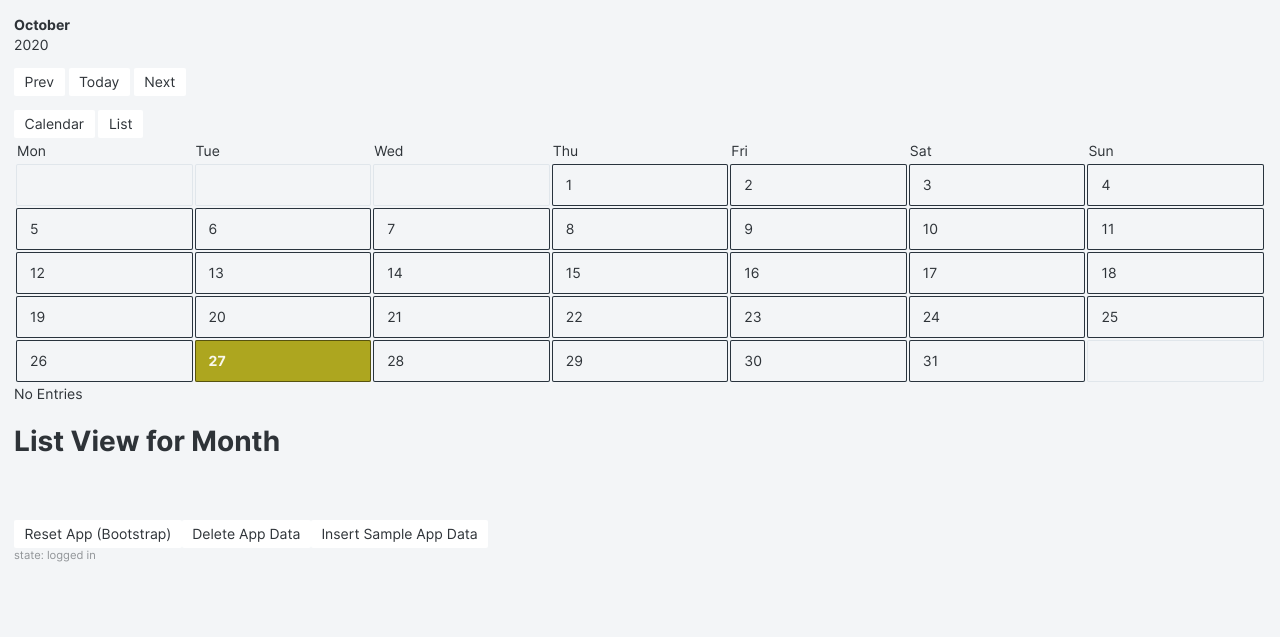
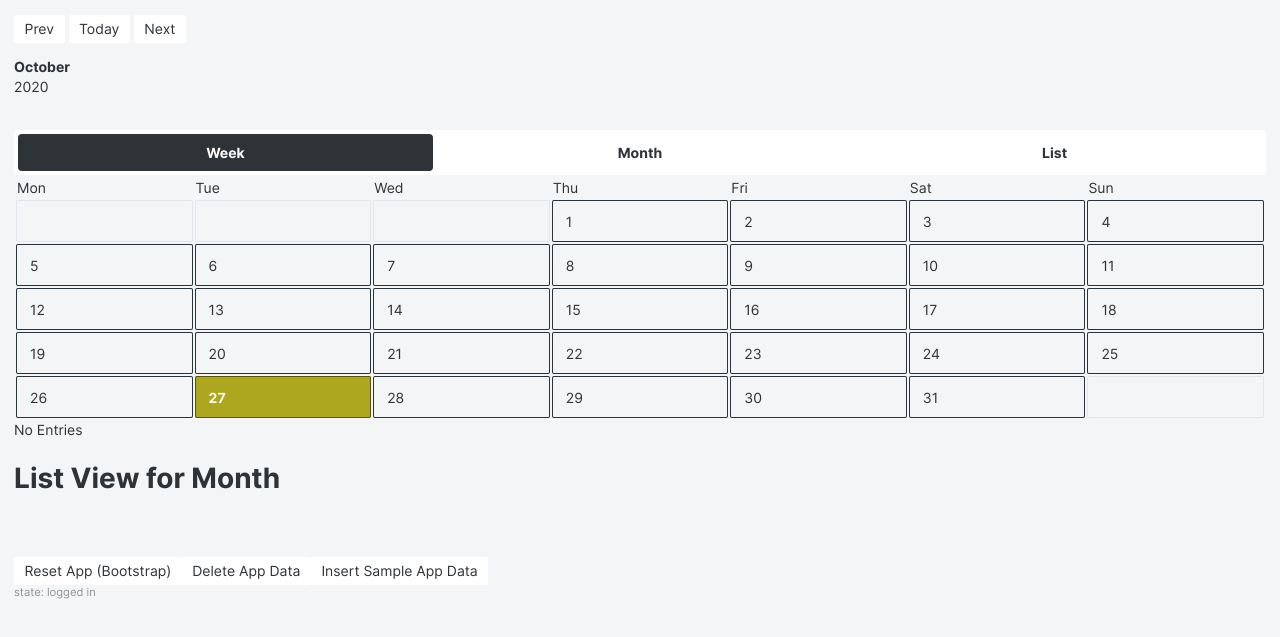
Before and after one commit to scsskid/salary-plus-v2, a React app: page / in a window 1280 px wide. Both pictures are taken after a click on the button "Start with empty calendar". Shown: the part 109-746 px from the top of the page. Built offline with nearby package versions, Linux system fonts and the light colour scheme; some packages are replaced by stand-ins of ours.

Commit message:
segment na basic styles

```diff
--- a/src/css/base/colors.css
+++ b/src/css/base/colors.css
@@ -6,6 +6,7 @@
   --color-highlight: hsl(var(--hue-main) 100% 44%);
   --color-link: hsl(var(--hue-main) 60% 30%);
   --color-light-bg: hsl(var(--hue-main) 18% 96%);
+  --color-dark-bg: var(--color-text);
 }
 
 body {
--- a/src/css/base/misc.css
+++ b/src/css/base/misc.css
@@ -1,3 +1,7 @@
+.body {
+  background: #eee;
+}
+
 .Nav {
   margin-bottom: 1rem;
 }
@@ -14,6 +18,7 @@
 
 button {
   all: unset;
+  cursor: pointer;
 }
 
 button:focus {
--- a/src/css/base/typography.css
+++ b/src/css/base/typography.css
@@ -1,3 +1,7 @@
+:root {
+  --b: 0.3rem;
+}
+
 /* Typography */
 
 @custom-selector :--heading h1, h2, h3, h4, h5, h6;
@@ -26,5 +30,5 @@ body {
 }
 
 :--heading {
-  font-size: 1.2rem;
+  font-size: 1rem;
 }
--- /dev/null
+++ b/src/css/components/SegmentNav.css
@@ -0,0 +1,19 @@
+.segment-nav {
+  background: #fff;
+  display: flex;
+  padding: var(--b);
+  border-radius: 4px;
+}
+
+.segment-nav-el {
+  padding-top: calc(var(--b) * 2);
+  padding-bottom: calc(var(--b) * 2);
+  flex: 1;
+  text-align: center;
+  border-radius: 4px;
+}
+
+.segment-nav-el--active {
+  background: var(--color-dark-bg); /* ! */
+  color: #fff;
+}
--- a/src/css/index.css
+++ b/src/css/index.css
@@ -8,6 +8,7 @@
 
 @import 'components/Calendar.css';
 @import 'components/Button.css';
+@import 'components/SegmentNav.css';
 @import 'components/Dialog.css';
 @import 'components/DateDetails.css';
 
--- a/src/js/components/App.js
+++ b/src/js/components/App.js
@@ -15,14 +15,6 @@ import { getRecordsByDate, getRecordsByMonth } from '../utils/dataHelpers.js';
 import { FormRecordCreate, FormRecordUpdate } from './FormRecord';
 import { FormJobCreate, FormJobUpdate } from './FormJob';
 import { FormPresetCreate, FormPresetUpdate } from './FormPreset';
-import InputDateControl from './InputDateControl';
-import Calendar from './Calendar';
-import Button from './Button';
-import ListView from './ListView';
-import CalendarHead from './CalendarHead';
-import CalendarBody from './CalendarBody';
-import DateDetails from './DateDetails';
-import CalendarTable from './CalendarTable';
 
 export default function App() {
   const [inputDate, setInputDate] = React.useState(new Date());
@@ -127,42 +119,17 @@ export default function App() {
       <main className="main">
         <Switch>
           <Route exact path="/">
-            <Home>
-              <InputDateControl
+            <Home
               inputDate={inputDate}
+              settings={settings}
               changeMonth={changeMonth}
-                settings={settings}
-              />
-              <div>
-                <Button onClick={() => {}}>Calendar</Button>{' '}
-                <Button onClick={() => {}}>List</Button>
-              </div>
-              <Calendar>
-                <CalendarTable>
-                  <CalendarHead settings={settings} />
-                  <CalendarBody
-                    inputDate={inputDate}
-                    records={monthRecords}
+              monthRecords={monthRecords}
+              daysInMonth={daysInMonth}
               updateInputDate={updateInputDate}
-                    daysInMonth={daysInMonth}
               firstDay={firstDay}
-                  />
-                </CalendarTable>
-                <DateDetails
-                  inputDate={inputDate}
               jobs={jobs}
               dateRecords={dateRecords}
-                  settings={settings}
             />
-              </Calendar>
-              <ListView
-                jobs={jobs}
-                settings={settings}
-                inputDate={inputDate}
-                monthRecords={monthRecords}
-                daysInMonth={daysInMonth}
-              />
-            </Home>
           </Route>
           <Route path="/records/add">
             <FormRecordCreate
--- a/src/js/components/Home.js
+++ b/src/js/components/Home.js
@@ -1,5 +1,76 @@
 import React from 'react';
+import InputDateControl from './InputDateControl';
+import Calendar from './Calendar';
+import ListView from './ListView';
+import CalendarHead from './CalendarHead';
+import CalendarBody from './CalendarBody';
+import DateDetails from './DateDetails';
+import CalendarTable from './CalendarTable';
+import SegmentNav, { SegmentNavEl } from './SegmentNav';
 
-export default function Home({ children }) {
-  return <div className="home">{children}</div>;
+export default function Home({
+  inputDate,
+  settings,
+  changeMonth,
+  monthRecords,
+  daysInMonth,
+  updateInputDate,
+  firstDay,
+  jobs,
+  dateRecords
+}) {
+  const segements = [{ name: 'Week' }, { name: 'Month' }, { name: 'List' }];
+  const [state, setState] = React.useState({ activeSegement: 0 });
+
+  function handleSegmentNavElClick() {
+    console.dir(event.target.id);
+    setState({ activeSegement: parseInt(event.target.id) });
+  }
+
+  return (
+    <div className="home">
+      <InputDateControl
+        inputDate={inputDate}
+        changeMonth={changeMonth}
+        settings={settings}
+      />
+      <SegmentNav>
+        {segements.map((segment, i) => (
+          <SegmentNavEl
+            id={i}
+            key={i}
+            isActive={state.activeSegement === i ? true : false}
+            onClick={handleSegmentNavElClick}
+          >
+            {segment.name}
+          </SegmentNavEl>
+        ))}
+      </SegmentNav>
+      <Calendar>
+        <CalendarTable>
+          <CalendarHead settings={settings} />
+          <CalendarBody
+            inputDate={inputDate}
+            records={monthRecords}
+            updateInputDate={updateInputDate}
+            daysInMonth={daysInMonth}
+            firstDay={firstDay}
+          />
+        </CalendarTable>
+        <DateDetails
+          inputDate={inputDate}
+          jobs={jobs}
+          dateRecords={dateRecords}
+          settings={settings}
+        />
+      </Calendar>
+      <ListView
+        jobs={jobs}
+        settings={settings}
+        inputDate={inputDate}
+        monthRecords={monthRecords}
+        daysInMonth={daysInMonth}
+      />
+    </div>
+  );
 }
--- a/src/js/components/InputDateControl.js
+++ b/src/js/components/InputDateControl.js
@@ -5,6 +5,11 @@ export default function InputDateControl({ inputDate, changeMonth, settings }) {
   return (
     <header className="calendar-controls">
       <h1>Calendar</h1>
+      <p>
+        <Button onClick={() => changeMonth(-1)}>Prev</Button>{' '}
+        <Button onClick={() => changeMonth(0)}>Today</Button>{' '}
+        <Button onClick={() => changeMonth(1)}>Next</Button>
+      </p>
       <p>
         <b>
           {inputDate.toLocaleDateString(undefined, {
@@ -14,11 +19,8 @@ export default function InputDateControl({ inputDate, changeMonth, settings }) {
         </b>
         <br />
         {inputDate.getFullYear()}
-      </p>
-      <p>
-        <Button onClick={() => changeMonth(-1)}>Prev</Button>{' '}
-        <Button onClick={() => changeMonth(0)}>Today</Button>{' '}
-        <Button onClick={() => changeMonth(1)}>Next</Button>
+        <br />
+        <br />
       </p>
     </header>
   );
--- /dev/null
+++ b/src/js/components/SegmentNav.js
@@ -0,0 +1,23 @@
+import React from 'react';
+
+export default function SegmentNav({ children }) {
+  return <div className="segment-nav">{children}</div>;
+}
+
+export function SegmentNavEl({ id, isActive, onClick, children }) {
+  const defaultClassName = 'segment-nav-el';
+
+  return (
+    <button
+      id={id}
+      className={
+        isActive
+          ? `${defaultClassName} ${defaultClassName}--active`
+          : defaultClassName
+      }
+      onClick={onClick}
+    >
+      <b>{children}</b>
+    </button>
+  );
+}
```
Lines whose indentation alone changed are shown as unchanged.
